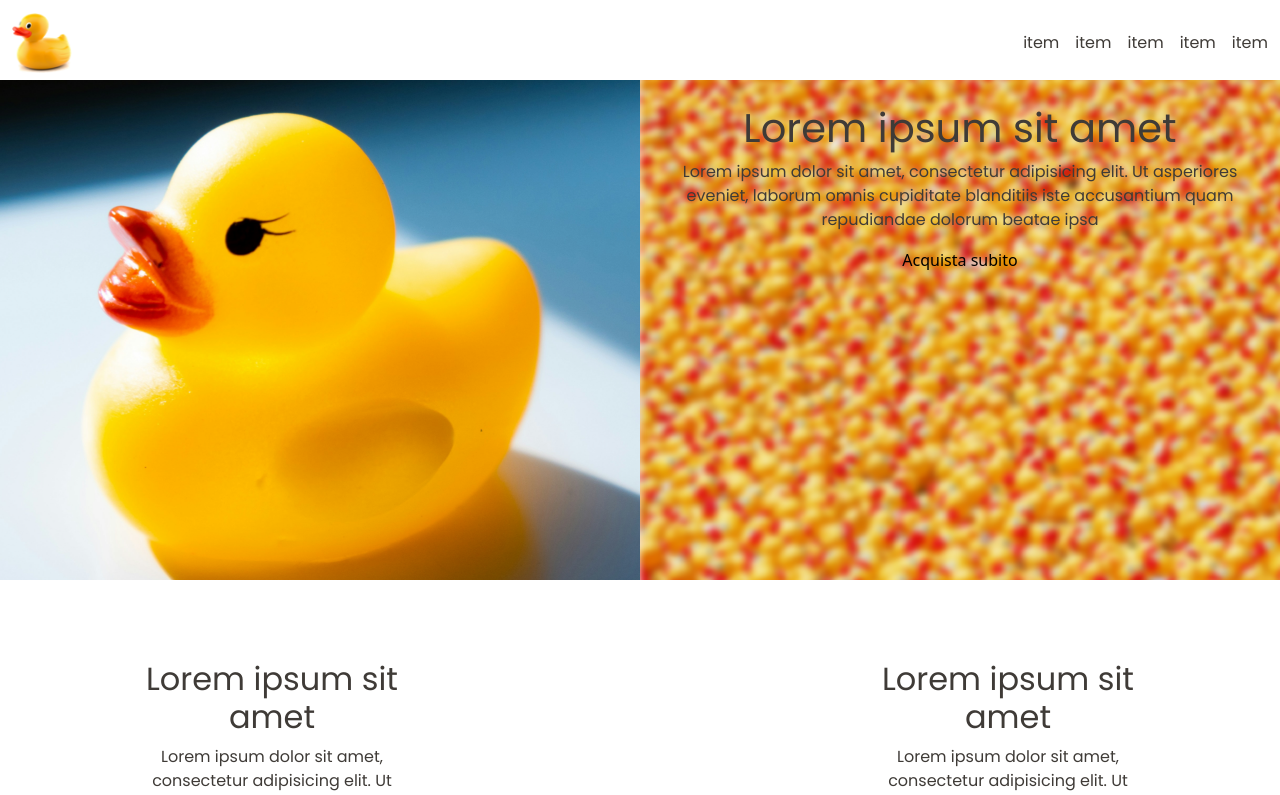
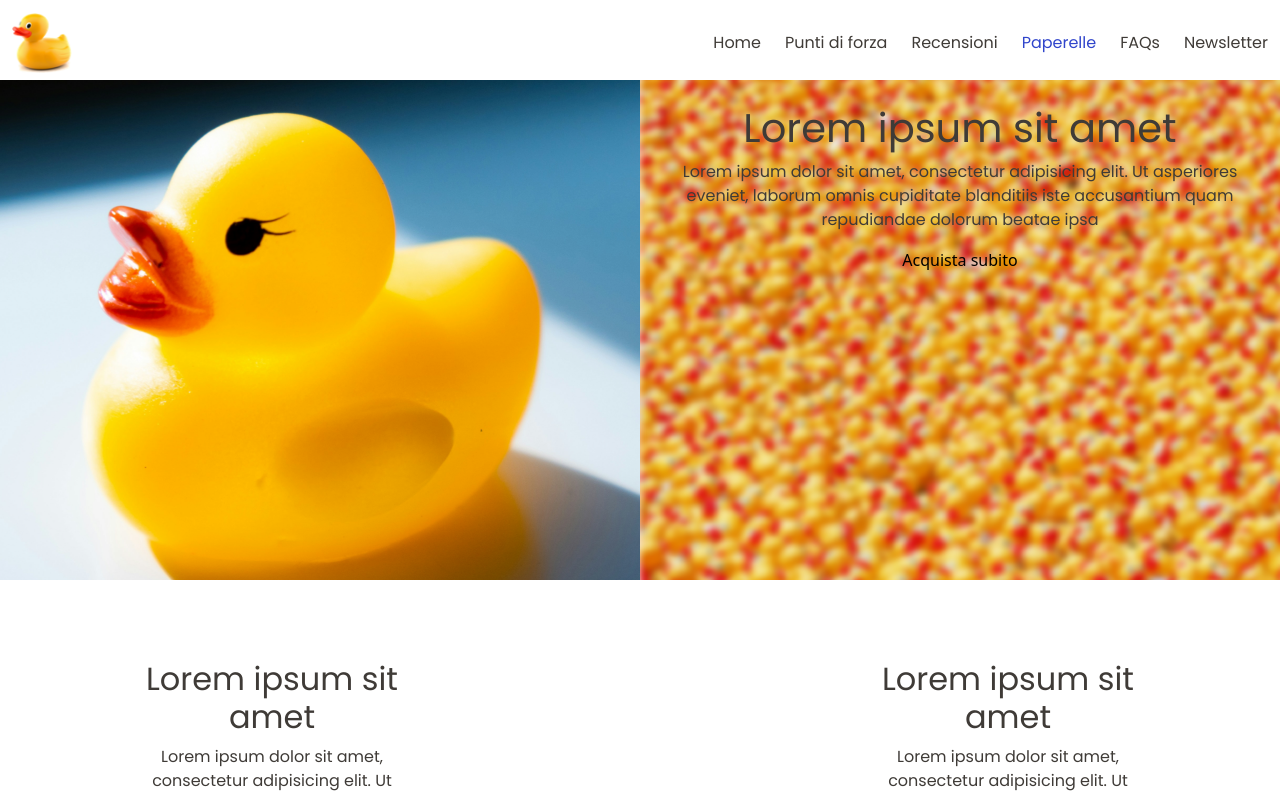
Before and after one commit to matteo-rossi90/landing-page-product, a Vue app: page / in a window 1280 px wide. Shown: the top 795 px of the page. Built offline with nearby package versions, Linux system fonts and the light colour scheme.

Commit message:
feat: add anchor link scrolling

```diff
--- a/index.html
+++ b/index.html
@@ -2,9 +2,9 @@
 <html lang="">
   <head>
     <meta charset="UTF-8">
-    <link rel="icon" href="/favicon.ico">
+    <link rel="icon" href="./public/img/fav/favicon.ico">
     <meta name="viewport" content="width=device-width, initial-scale=1.0">
-    <title>Vite App</title>
+    <title>Landing page</title>
   </head>
   <body>
     <div id="app"></div>
--- a/src/App.vue
+++ b/src/App.vue
@@ -19,47 +19,101 @@ export default{
     Questions,
     Newsletter,
     Footer
+  },
+  data() {
+    return {
+      activeSection: 'home',
+    };
+  },
+  methods:{
+
+    onScroll() {
+      const sections = [
+        { id: 'home', offset: document.getElementById('home').offsetTop },
+        { id: 'advantages', offset: document.getElementById('advantages').offsetTop },
+        { id: 'reviews', offset: document.getElementById('reviews').offsetTop },
+        { id: 'products', offset: document.getElementById('products').offsetTop },
+        { id: 'questions', offset: document.getElementById('questions').offsetTop },
+        { id: 'newsletter', offset: document.getElementById('newsletter').offsetTop },
+      ];
+
+      const scrollPosition = window.scrollY + window.innerHeight / 2;
+
+      const currentSection = sections.reduce((prev, curr) => {
+        return scrollPosition >= curr.offset ? curr : prev;
+      }, sections[0]);
+
+      this.activeSection = currentSection.id;
+    },
+  },
+  mounted() {
+    window.addEventListener('scroll', this.onScroll);
+  },
+  beforeUnmount() {
+    window.removeEventListener('scroll', this.onScroll);
   }
 }
 
 </script>
 
 <template>
-  <Header/>
+  <Header :activeSection="activeSection"/>
   <main>
 
     <section>
+      <div id="home">
         <Banner/>
+      </div>
     </section>
 
     <section class="spacing">
+      <div id="advantages">
         <Advantages/>
+      </div>
     </section>
 
     <section class="spacing">
+      <div id="reviews">
         <Reviews/>
+      </div>
     </section>
 
     <section class="bg-section spacing">
+      <div id="products">
         <Products/>
+      </div>
     </section>
 
     <section class="spacing">
+      <div id="questions">
         <Questions/>
+      </div>
     </section>
 
     <section class="spacing bg-section">
+      <div id="newsletter">
         <Newsletter/>
+      </div>
     </section>
 
   </main>
   <Footer/>
+
 </template>
 
 <style lang="scss">
 @use './components/style/general';
 @use './components/style/variables' as *;
 @use './components/style/responsive';
+
+a{
+  text-decoration: none;
+  color: $main-color;
+}
+
+html {
+  scroll-behavior: smooth;
+}
 
 header,
 body {
--- a/src/components/Header.vue
+++ b/src/components/Header.vue
@@ -1,6 +1,12 @@
 <script>
 export default {
-    name:'Header'
+    name:'Header',
+    props: {
+    activeSection: {
+      type: String,
+      required: true,
+    },
+}
 }
 </script>
 
@@ -18,12 +24,20 @@ export default {
                         </div>
                         <div class="d-flex">
                             <nav id="menu">
-                                <ul class="d-flex gap-3">
-                                    <li>item</li>
-                                    <li>item</li>
-                                    <li>item</li>
-                                    <li>item</li>
-                                    <li>item</li>
+                                <ul class="d-flex gap-4">
+                                    <li>
+                                        <RouterLink to="#home"
+                                        :class="{ anchor: activeSection === 'home' }">Home</RouterLink></li>
+                                    <li><RouterLink to="#advantages"
+                                        :class="{ anchor: activeSection === 'advantages' }">Punti di forza</RouterLink></li>
+                                    <li><RouterLink to="#reviews"
+                                        :class="{ anchor: activeSection === 'reviews' }">Recensioni</RouterLink></li>
+                                    <li><RouterLink to="#products"
+                                        :class="{ anchor: activeSection === 'products' }">Paperelle</RouterLink></li>
+                                    <li><RouterLink to="#questions"
+                                        :class="{ anchor: activeSection === 'questions' }">FAQs</RouterLink></li>
+                                    <li><RouterLink to="#newsletter"
+                                        :class="{ anchor: activeSection === 'newsletter' }">Newsletter</RouterLink></li>
                                 </ul>
                             </nav>
 
@@ -60,6 +74,8 @@ header{
     font-family: $h-font;
     font-size: $t-size;
     background-color: $header-color;
+    position: sticky;
+    top: 0;
 }
 
 #logo img{
@@ -72,5 +88,9 @@ header{
     padding: 0.8rem 0;
 }
 
+.anchor{
+  color: $icon-color;
+}
+
 
 </style>
--- a/src/router/index.js
+++ b/src/router/index.js
@@ -1,23 +1,35 @@
 import { createRouter, createWebHistory } from 'vue-router'
-import HomeView from '../views/HomeView.vue'
 
 const router = createRouter({
   history: createWebHistory(import.meta.env.BASE_URL),
   routes: [
-    {
-      path: '/',
-      name: 'home',
-      component: HomeView,
-    },
+   {
+     path: '/',
+     name: 'home',
+      component: () => import('../App.vue'),
+   },
     {
       path: '/about',
       name: 'about',
-      // route level code-splitting
       // this generates a separate chunk (About.[hash].js) for this route
       // which is lazy-loaded when the route is visited.
-      component: () => import('../views/AboutView.vue'),
+      // component: () => import('../views/AboutView.vue'),
     },
   ],
+  scrollBehavior(to, from, savedPosition) {
+    if (to.hash) {
+      return {
+        el: to.hash,
+        behavior: 'smooth',
+      };
+    } else if (savedPosition) {
+      return savedPosition;
+    } else {
+      return { top: 0 };
+    }
+
+
+  },
 })
 
 export default router
```
Lines whose indentation alone changed are shown as unchanged.
